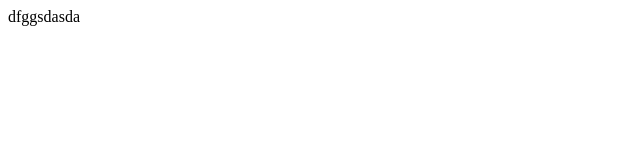
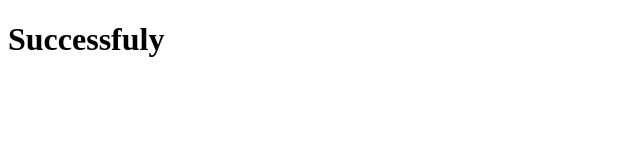
Before and after one commit to stancionovskiy/Blog, a plain HTML site: page index.html in a window 1280 px wide. Shown: the whole page, without its empty margins (0-640 px from the left). Drawn offline with Linux system fonts and the light colour scheme.

Commit message:
Add index.html

```diff
--- a/index.html
+++ b/index.html
@@ -5,6 +5,6 @@
     <title>Title</title>
 </head>
 <body>
-dfggsdasda
+<h1>Successfuly</h1>
 </body>
 </html>
```
